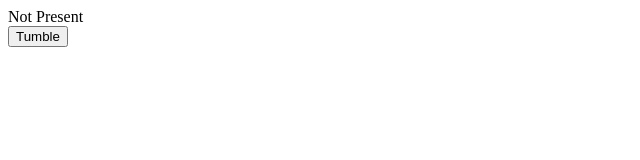
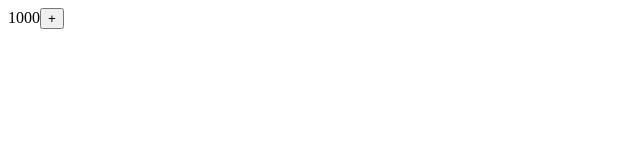
Before and after one commit to NamanJindal03/cn-1-rect, a React (Create React App) app: page / in a window 1280 px wide. Shown: the top 160 px of the page, without its empty margins (0-640 px from the left). Built offline with nearby package versions, Linux system fonts and the light colour scheme.

Commit message:
local storage custom hook: :

```diff
--- /dev/null
+++ b/src/customHooks/localStorage/App.js
@@ -0,0 +1,26 @@
+import React, {useState, useEffect} from 'react'
+import useLocalStorage from './useLocalStorage'
+
+export default function App() {
+    // const [data, setData] = useState(10)
+    const [data, setData] = useLocalStorage('abcdefppppppp', 1000)
+    console.log('in app comp', data)
+    // useEffect(()=>{
+    //     const localStorageData = localStorage.getItem('numb')
+    //     if(localStorageData){
+    //         setData(localStorageData);
+    //     }
+    // },[])
+    // useEffect(()=>{
+    //     if(data){
+    //         localStorage.setItem('numb', data);
+    //     }
+    // },[data])
+
+  return (
+    <>
+        {data}
+        <button onClick={()=> setData(data + 1)}>+</button>
+    </>
+  )
+}
--- /dev/null
+++ b/src/customHooks/localStorage/useLocalStorage.js
@@ -0,0 +1,28 @@
+import { useEffect, useState } from "react";
+
+export default function useLocalStorage(key, initialValue){
+    console.log(key)
+    console.log(initialValue)
+    const [data, setData] = useState(()=>{
+        const localStorageData = JSON.parse(localStorage.getItem(key)) || initialValue
+        return localStorageData
+    });
+    console.log(data);
+    // useEffect(()=>{
+    //     const localStorageData = JSON.parse(localStorage.getItem(key))
+    //     console.log('local storage data');
+    //     console.log(localStorageData)
+    //     if(localStorageData){
+    //         setData(parseInt(localStorageData));
+    //     }
+    // },[])
+
+    useEffect(()=>{
+        if(data){
+            console.log('is executed?')
+            localStorage.setItem(key, JSON.stringify(data));
+        }
+    },[data])
+
+    return [data, setData];
+}
--- a/src/index.js
+++ b/src/index.js
@@ -14,7 +14,7 @@ import ReactDOM from 'react-dom/client';
 // import App from './mini1/App'
 // import App from './blogMiniProject/App'
 // import App from './useReducer/App'
-import App from './customHooks/toggle/App'
+import App from './customHooks/localStorage/App'
 
 const root = ReactDOM.createRoot(document.getElementById('root'));
 root.render(
```
